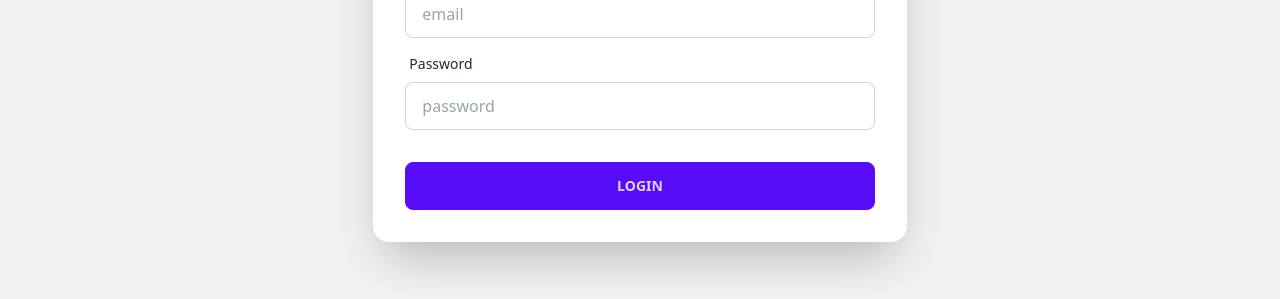
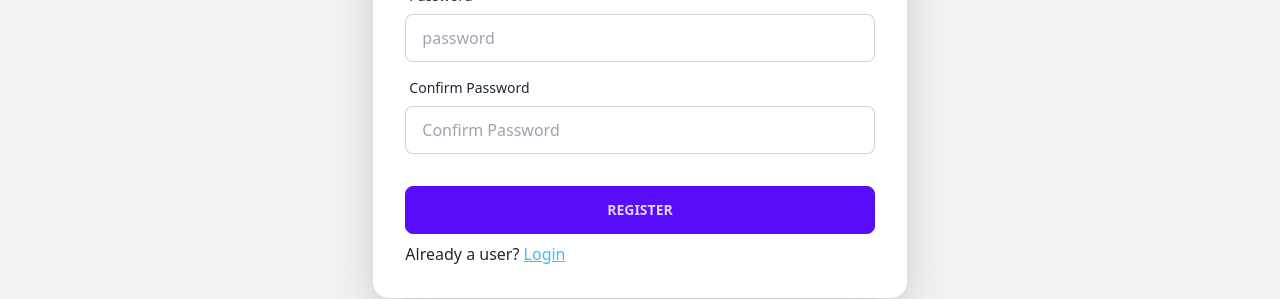
Before and after one commit to MdArefineAhamedJoy/SereneSoulYoga, a React (Vite) app: page /register in a window 1280 px wide. Shown: the part 506-805 px from the top of the page. Built offline with nearby package versions, Linux system fonts and the light colour scheme; no server answers.

Commit message:
add register page validation

```diff
--- a/src/Components/Login.jsx
+++ b/src/Components/Login.jsx
@@ -62,8 +62,8 @@ const Login = () => {
 
   return (
     <div>
-      <div className="hero min-h-screen bg-base-200">
-        <div className=" flex justify-center  w-full">
+      <div className="hero h-full bg-base-100 py-20">
+        <div className=" flex justify-center h-full  w-full">
           <div className="card w-4/12  shadow-2xl bg-base-100">
             <form onSubmit={handleSubmit(onSubmit)} className="card-body">
               <div className="form-control">
--- a/src/Components/Register.jsx
+++ b/src/Components/Register.jsx
@@ -1,9 +1,12 @@
-import React, { useContext } from "react";
+import React, { useContext, useState } from "react";
 import { useForm } from "react-hook-form";
 import { AuthContext } from "../Provider/AuthProvider";
 import Swal from "sweetalert2";
+import { Link } from "react-router-dom";
+
 const Register = () => {
-  const { singUp, updateUsers } = useContext(AuthContext);
+  const { signUp, updateUsers } = useContext(AuthContext);
+  const [error, setError] = useState("");
 
   const {
     register,
@@ -12,13 +15,14 @@ const Register = () => {
     reset,
     formState: { errors },
   } = useForm();
+
   const onSubmit = (data) => {
-    // firebase sing up system
-
-    singUp(data?.email, data?.password)
+    // firebase sign up system
+    if (data.password === data.confirmPassword) {
+      signUp(data?.email, data?.password)
         .then((res) => {
-        const singUpUser = res.user;
-        //  user data update system
+          const signUpUser = res.user;
+          // user data update system
           console.log();
           updateUsers(data?.name, data?.photoUrl)
             .then((res) => {
@@ -27,10 +31,10 @@ const Register = () => {
             .catch((error) => {
               console.log(error.message);
             });
-        if (singUpUser) {
+          if (signUpUser) {
             const existingUser = {
-            name: data?.name ,
-            email: singUpUser.email,
+              name: data?.name,
+              email: signUpUser.email,
               image: data?.photoUrl,
               role: "",
             };
@@ -59,19 +63,23 @@ const Register = () => {
         .catch((error) => {
           Swal.fire({
             position: "top-end",
-          icon: "success",
+            icon: "error",
             title: `${error?.message}`,
             showConfirmButton: false,
             timer: 1500,
           });
         });
+    } else {
+      setError("Passwords do not match");
+    }
   };
+
   return (
     <div>
       <div>
-        <div className="hero min-h-screen bg-base-200">
-          <div className=" flex justify-center  w-full">
-            <div className="card w-5/12  shadow-2xl bg-base-100">
+        <div className="hero h-full py-20 bg-base-200">
+          <div className="flex justify-center w-full">
+            <div className="card w-5/12 shadow-2xl bg-base-100">
               <form onSubmit={handleSubmit(onSubmit)} className="card-body">
                 <div className="form-control">
                   <label className="label">
@@ -113,33 +121,68 @@ const Register = () => {
                   <input
                     type="password"
                     placeholder="password"
-                    className="input input-bordered"
-                    {...register("password", { required: true })}
+                    className={`input input-bordered ${
+                      errors.password ? "input-error" : ""
+                    }`}
+                    {...register("password", {
+                      required: "Password is required",
+                      minLength: {
+                        value: 6,
+                        message: "Password should be at least 6 characters long",
+                      },
+                      pattern: {
+                        value: /^(?=.*[A-Z])(?=.*[!@#$%^&*]).{6,}$/,
+                        message:
+                          "Password should include at least one capital letter and one special character",
+                      },
+                    })}
                   />
+                  {errors.password && (
+                    <label className="label">
+                      <small className="label-text-alt text-error">
+                        {errors.password.message}
+                      </small>
+                    </label>
+                  )}
                 </div>
-                {/* <div className="form-control">
+                <div className="form-control">
                   <label className="label">
                     <span className="label-text">Confirm Password</span>
                   </label>
                   <input
                     type="password"
                     placeholder="Confirm Password"
-                    className="input input-bordered"
-                    {...register("confirmPassword", { required: true })}
+                    className={`input input-bordered ${
+                      errors.confirmPassword ? "input-error" : ""
+                    }`}
+                    {...register("confirmPassword", {
+                      required: "Confirm Password is required",
+                      validate: (value) =>
+                        value === watch("password") || "Passwords do not match",
+                    })}
                   />
+                  {errors.confirmPassword && (
                     <label className="label">
-                    <a href="#" className="label-text-alt link link-hover">
-                      Forgot password?
-                    </a>
+                      <small className="label-text-alt text-error">
+                        {errors.confirmPassword.message}
+                      </small>
                     </label>
-                </div> */}
+                  )}
+                </div>
+
                 <div className="form-control mt-6">
                   <input
                     className="btn btn-primary"
                     type="submit"
-                    value="Login"
+                    value="Register"
                   />
                 </div>
+                <span>
+                  Already a user?{" "}
+                  <Link to="/login" className="link link-info">
+                    Login
+                  </Link>
+                </span>
               </form>
             </div>
           </div>
--- a/src/Page/DeshBord/Admin/ManageUsers.jsx
+++ b/src/Page/DeshBord/Admin/ManageUsers.jsx
@@ -1,21 +1,11 @@
 import React, { useState } from "react";
-import { GrUserAdmin } from 'react-icons/gr';
+import { GrUserAdmin } from "react-icons/gr";
 import { FaUserAlt } from "react-icons/fa";
 import useUsers from "../../../Hooks/useUsers";
 
-
 const ManageUsers = () => {
-
-  const [userRoll , setUserRoll] = useState('Student')
-
-  // const { isLoading, error, data , refetch } = useQuery({
-  //   queryKey: ["users"],
-  //   queryFn: () =>
-  //     fetch("http://localhost:5000/users").then((res) => res.json()),
-  // });
-
-  const [allUser] = useUsers()
-
+  const [userRoll, setUserRoll] = useState("Student");
+  const [allUser] = useUsers();
 
   const handelMakeRoll = (user, roll) => {
     fetch(`http://localhost:5000/users/roll/${user._id}`, {
@@ -27,13 +17,13 @@ const ManageUsers = () => {
     })
       .then((res) => res.json())
       .then((data) => {
-        refetch()
+        refetch();
       });
   };
 
   return (
     <div className=" w-full">
-      <h1 className="py-10 text-center">Available User {allUser?.length}</h1>
+      <h1 className="py-10 text-center font-semibold text-2xl">Available User {allUser?.length}</h1>
       <div className="overflow-x-auto">
         <table className="table">
           <thead>
@@ -41,24 +31,27 @@ const ManageUsers = () => {
               <th>Photo</th>
               <th>User Info </th>
               <th> Roll </th>
-              <th>Set Roll
-              </th>
+              <th>Set Roll</th>
             </tr>
           </thead>
           {allUser?.map((user, index) => (
             <tbody className="text-center text-lg" key={user._id}>
               <tr>
                 <th>
-                  <img className="w-20 h-20 mx-auto rounded-full" src={user.image} alt="" />
+                  <img
+                    className="w-20 h-20 mx-auto rounded-full"
+                    src={user.image}
+                    alt=""
+                  />
                 </th>
                 <td>
                   {user?.name}
                   <br />
                   {user.email}
                 </td>
-                <td >{user.role ? user.role : "student"}</td>
-                <td >
-                <button
+                <td>{user.role ? user.role : "student"}</td>
+                <td>
+                  <button
                     onClick={() => handelMakeRoll(user, "admin")}
                     className="btn btn-outline btn-secondary mx-5"
                   >
@@ -73,8 +66,6 @@ const ManageUsers = () => {
                     <FaUserAlt></FaUserAlt>
                     Instructor
                   </button>
-
-
                 </td>
               </tr>
             </tbody>
--- a/src/Page/Home/Footer/Footer.jsx
+++ b/src/Page/Home/Footer/Footer.jsx
@@ -4,7 +4,7 @@ import { FaPhoneAlt, FaSearchLocation } from "react-icons/fa";
 import { MdEmail } from 'react-icons/md';
 const Footer = () => {
   return (
-    <footer className="mt-20">
+    <footer className="pt-20">
       <div className="md:flex text-base-content w-full bg-red-300">
         <div className="  md:w-[30%]  md:pt-20 w-full p-5 md:text-right flex flex-col bg-[#d4ad76] h-96">
           <div className=" flex flex-col gap-2">
```
Lines whose indentation alone changed are shown as unchanged.
